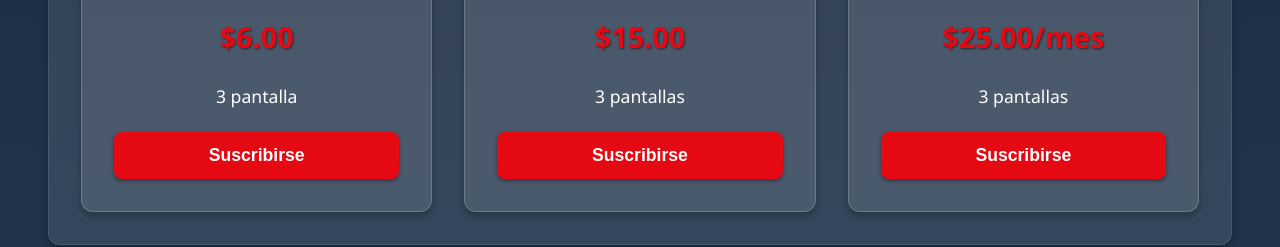
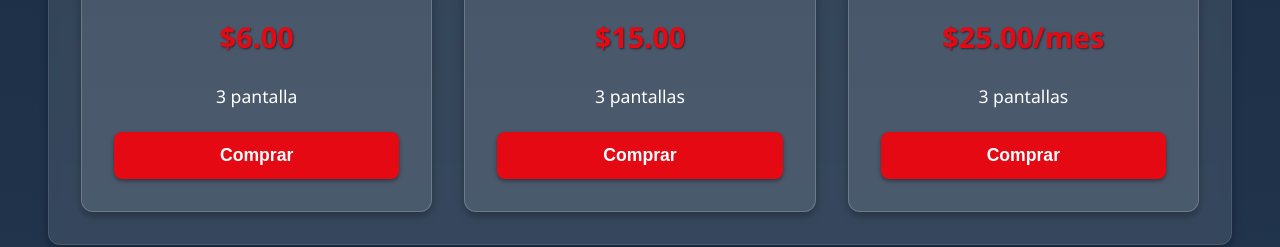
Before and after one commit to Configuracao/Web-eduardo, a plain HTML site: page index.html in a window 1280 px wide. Shown: the part 1331-1578 px from the top of the page. Drawn offline with Linux system fonts and the light colour scheme.

Commit message:
Add files via upload

```diff
--- a/index.html
+++ b/index.html
@@ -59,7 +59,7 @@
           <ul>
             <li>3 pantalla</li>
           </ul>
-          <button class="suscribirse-button" data-plan="1 mes">Suscribirse</button>
+          <button class="suscribirse-button" data-plan="1 mes">Comprar</button>
         </div>
         <div class="plan-item">
           <h3>3 meses</h3>
@@ -67,7 +67,7 @@
           <ul>
             <li>3 pantallas</li>
             </ul>
-          <button class="suscribirse-button" data-plan="3 meses">Suscribirse</button>
+          <button class="suscribirse-button" data-plan="3 meses">Comprar</button>
         </div>
         <div class="plan-item">
           <h3>6 meses</h3>
@@ -75,7 +75,7 @@
           <ul>
             <li>3 pantallas</li>
           </ul>
-          <button class="suscribirse-button" data-plan="6 meses">Suscribirse</button>
+          <button class="suscribirse-button" data-plan="6 meses">Comprar</button>
         </div>
       </div>
     </section>
```
